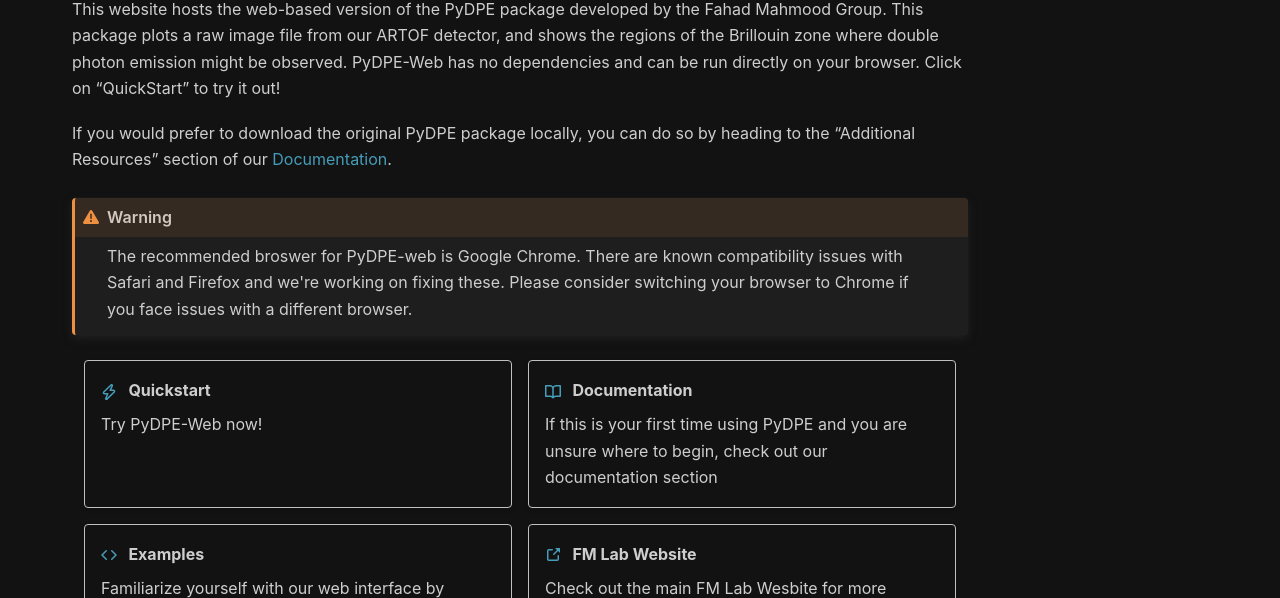
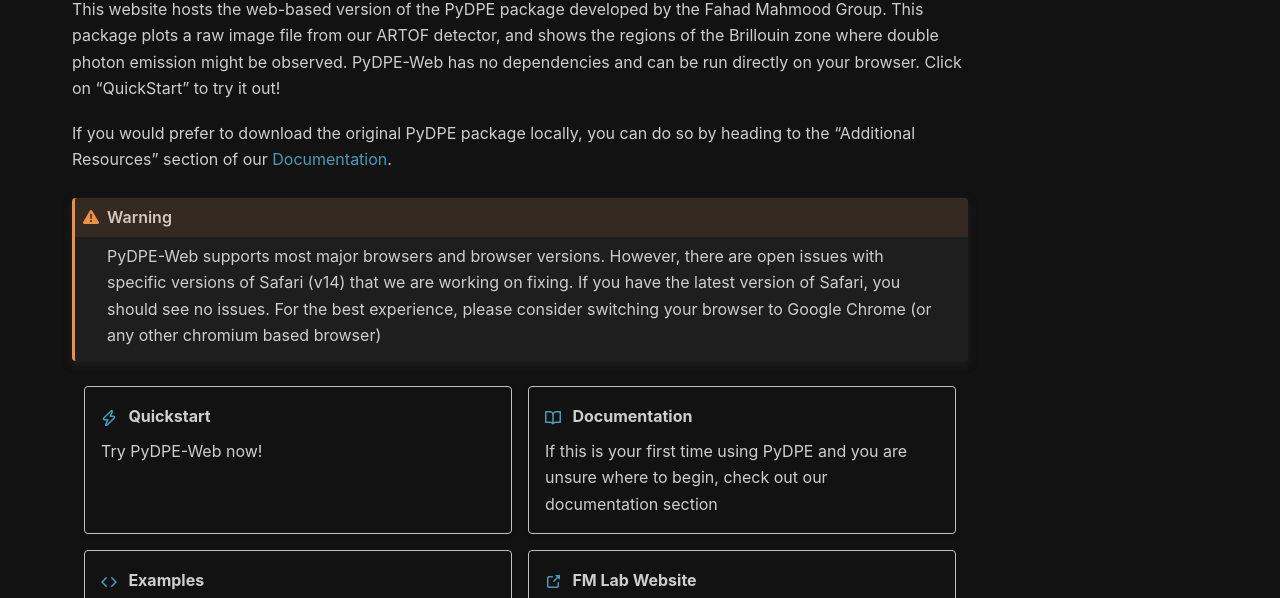
Before and after one commit to fmqmlab/fmqmlab.github.io, a plain HTML site: page index.html in a window 1280 px wide. Shown: the part 171-769 px from the top of the page. Drawn offline with Linux system fonts and the light colour scheme.

Commit message:
Latest versions of Safari seem to be compatible. Modifying Warning on index.html

```diff
--- a/index.html
+++ b/index.html
@@ -283,7 +283,7 @@
 <div id = "browser-warning">
     <div class="admonition warning" id = "browser-version">
          <p class="admonition-title">Warning</p>
-             <p> The recommended broswer for PyDPE-web is Google Chrome. There are known compatibility issues with Safari and Firefox and we're working on fixing these. Please consider switching your browser to Chrome if you face issues with a different browser. </p>
+             <p> PyDPE-Web supports most major browsers and browser versions. However, there are open issues with specific versions of Safari (v14) that we are working on fixing. If you have the latest version of Safari, you should see no issues. For the best experience, please consider switching your browser to Google Chrome (or any other chromium based browser)</p>
      </div>
 </div><div class="sd-container-fluid sd-sphinx-override sd-mb-4 docutils">
 <div class="sd-row sd-row-cols-2 sd-row-cols-xs-2 sd-row-cols-sm-2 sd-row-cols-md-2 sd-row-cols-lg-2 sd-g-3 sd-g-xs-3 sd-g-sm-3 sd-g-md-3 sd-g-lg-3 docutils">
```
